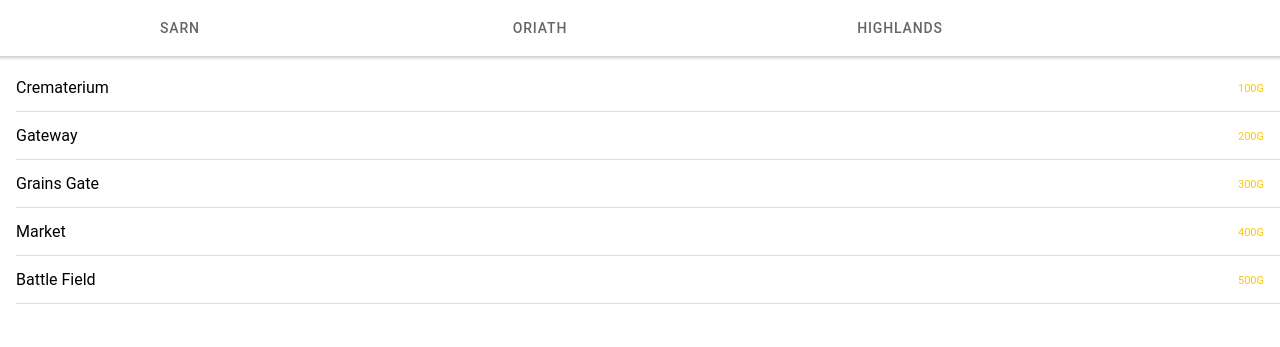
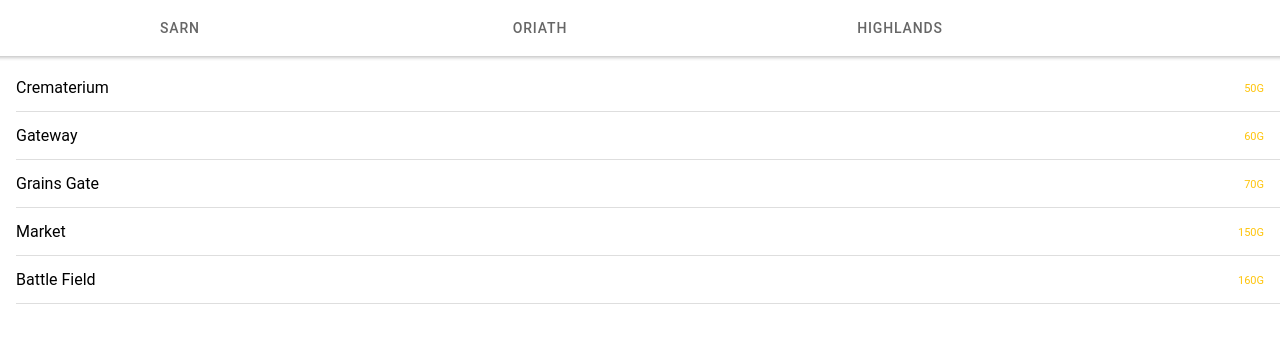
Before and after one commit to ngocnv371/silent-forge, a React (Create React App) app: page /skills/1/zones in a window 1280 px wide. Shown: the top 347 px of the page. Built offline with nearby package versions, Linux system fonts and the light colour scheme.

Commit message:
extract zones

```diff
--- /dev/null
+++ b/src/data/zones.json
@@ -0,0 +1,34 @@
+[
+  {
+    "id": "Sarn",
+    "name": "Sarn",
+    "zones": [
+      { "id": 1, "name": "Crematerium", "price": 50 },
+      { "id": 2, "name": "Gateway", "price": 60 },
+      { "id": 3, "name": "Grains Gate", "price": 70 },
+      { "id": 4, "name": "Market", "price": 150 },
+      { "id": 5, "name": "Battle Field", "price": 160 }
+    ]
+  },
+  {
+    "id": "Oriath",
+    "name": "Oriath",
+    "zones": [
+      { "id": 6, "name": "Catheral", "price": 150 },
+      { "id": 7, "name": "City Square", "price": 160 },
+      { "id": 8, "name": "Cannals", "price": 150 },
+      { "id": 9, "name": "Slave Pens", "price": 170 },
+      { "id": 10, "name": "Overseer", "price": 170 }
+    ]
+  },
+  {
+    "id": "Highlands",
+    "name": "Highlands",
+    "zones": [
+      { "id": 11, "name": "Supply Way", "price": 210 },
+      { "id": 12, "name": "Rope", "price": 230 },
+      { "id": 13, "name": "Goat's path", "price": 250 },
+      { "id": 14, "name": "Temple", "price": 270 }
+    ]
+  }
+]
--- /dev/null
+++ b/src/models/zone.ts
@@ -0,0 +1,11 @@
+export interface Zone {
+  id: string;
+  name: string;
+  price: number;
+}
+
+export interface Region {
+    id: string;
+    name: string;
+    zones: Zone[];
+  }
--- a/src/pages/zones/index.tsx
+++ b/src/pages/zones/index.tsx
@@ -12,41 +12,9 @@ import {
   SegmentChangeEventDetail,
 } from '@ionic/react';
 import { useMemo, useState } from 'react';
+import { Region } from '../../models/zone';
 
-const regions = [
-  {
-    id: 'Sarn',
-    name: 'Sarn',
-    zones: [
-      { id: 1, name: 'Crematerium' },
-      { id: 2, name: 'Gateway' },
-      { id: 3, name: 'Grains Gate' },
-      { id: 4, name: 'Market' },
-      { id: 5, name: 'Battle Field' },
-    ],
-  },
-  {
-    id: 'Oriath',
-    name: 'Oriath',
-    zones: [
-      { id: 6, name: 'Catheral' },
-      { id: 7, name: 'City Square' },
-      { id: 8, name: 'Cannals' },
-      { id: 9, name: 'Slave Pens' },
-      { id: 10, name: 'Overseer' },
-    ],
-  },
-  {
-    id: 'Highlands',
-    name: 'Highlands',
-    zones: [
-      { id: 11, name: 'Supply Way' },
-      { id: 12, name: 'Rope' },
-      { id: 13, name: "Goat's path" },
-      { id: 14, name: 'Temple' },
-    ],
-  },
-];
+const regions = require('../../data/zones.json') as Region[];
 
 const segments = regions.map((r) => (
   <IonSegmentButton key={r.id} value={r.id}>
@@ -64,7 +32,7 @@ const Zones: React.FC = () => {
           <IonItem key={z.id}>
             <IonLabel>{z.name}</IonLabel>
             <IonNote slot="end" color="warning">
-              {z.id * 100}G
+              {z.price}G
             </IonNote>
           </IonItem>
         )),
```
